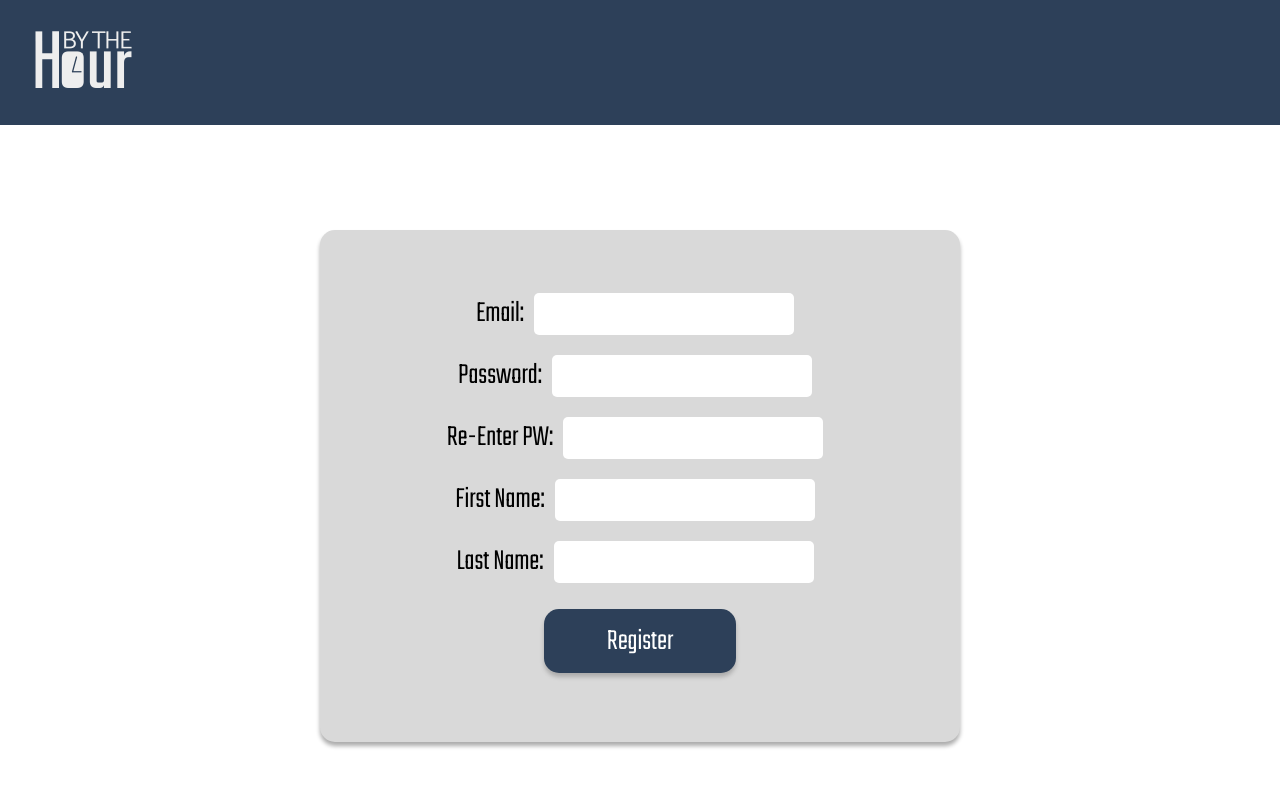
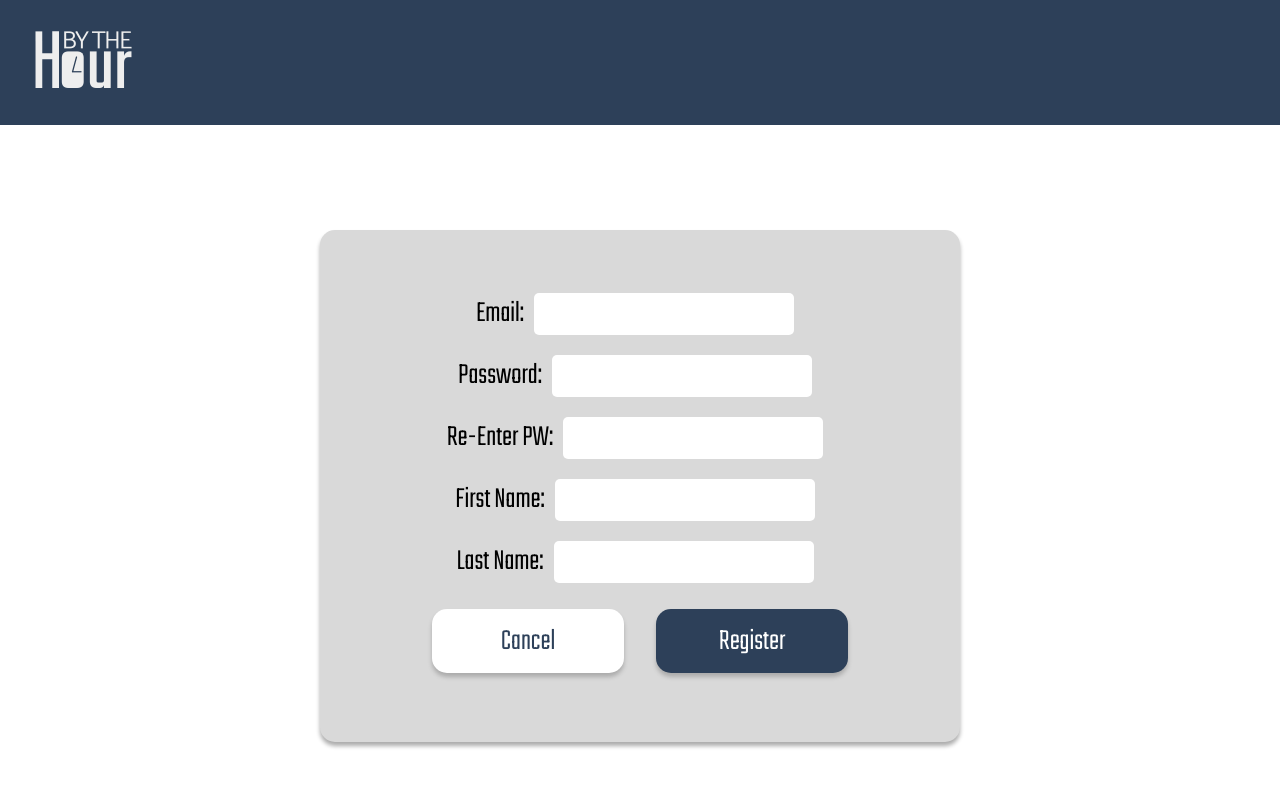
Before and after one commit to Chodges86/DevMountain-specs-capstone, a React (Create React App) app: page /register in a window 1280 px wide. Shown: the top 786 px of the page. Built offline with nearby package versions, Linux system fonts and the light colour scheme.

Commit message:
Added Cancel button to the Register page

```diff
--- a/src/pages/RegisterPage.jsx
+++ b/src/pages/RegisterPage.jsx
@@ -36,6 +36,10 @@ const Register = () => {
   };
   const lastNameHandler = (lname) => {
     setLastName(lname);
+  };
+
+  const navigateToLogin = () => {
+    navigate("/");
   };
 
   const submitHandler = (e) => {
@@ -108,6 +112,12 @@ const Register = () => {
         />
         <div>
           <Button
+            name="Cancel"
+            color="white"
+            type="button"
+            onClick={navigateToLogin}
+          />
+          <Button
             name={isLoading ? <ImSpinner3 className={classes.spinner} /> : "Register"}
             color="blue"
             type="submit"
```
